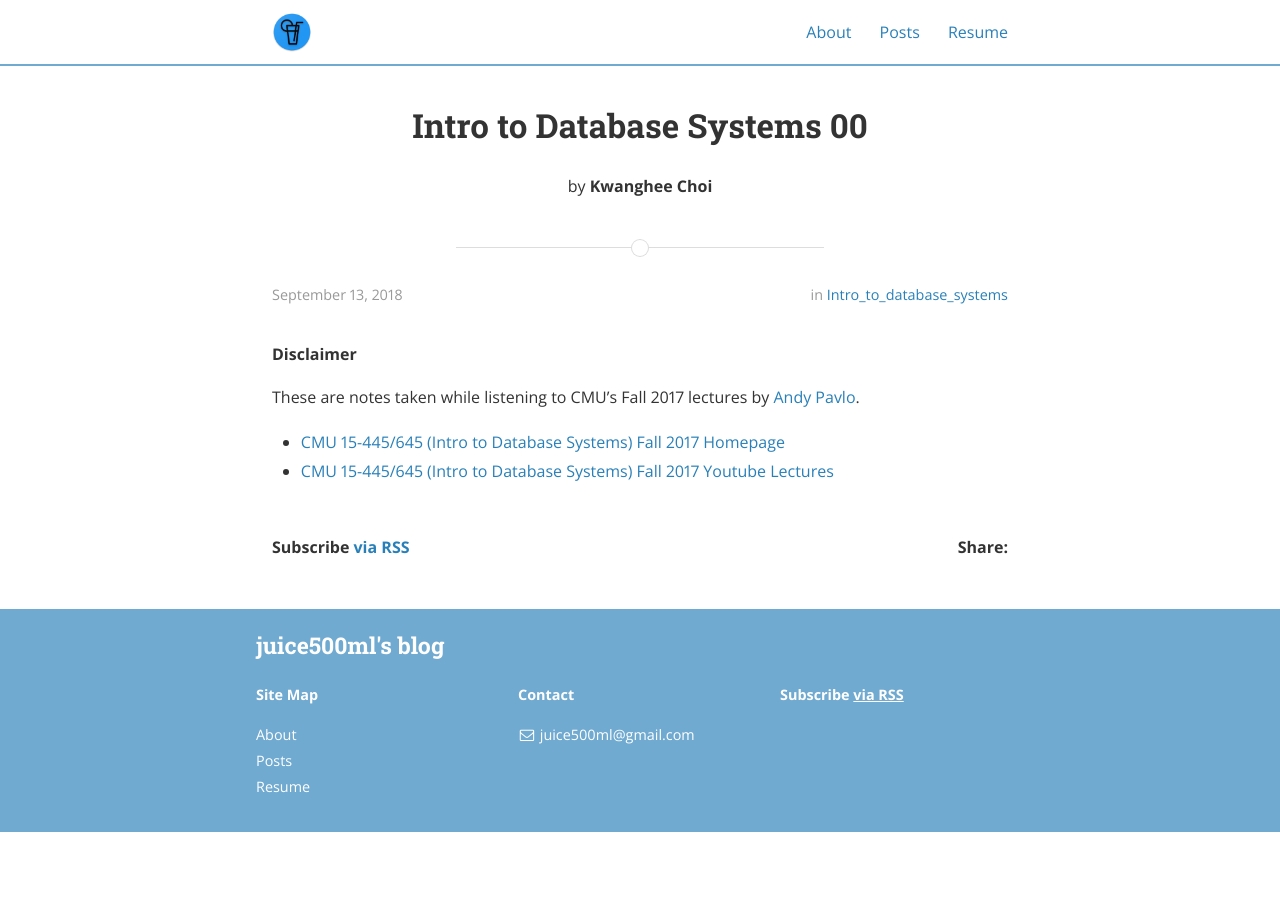
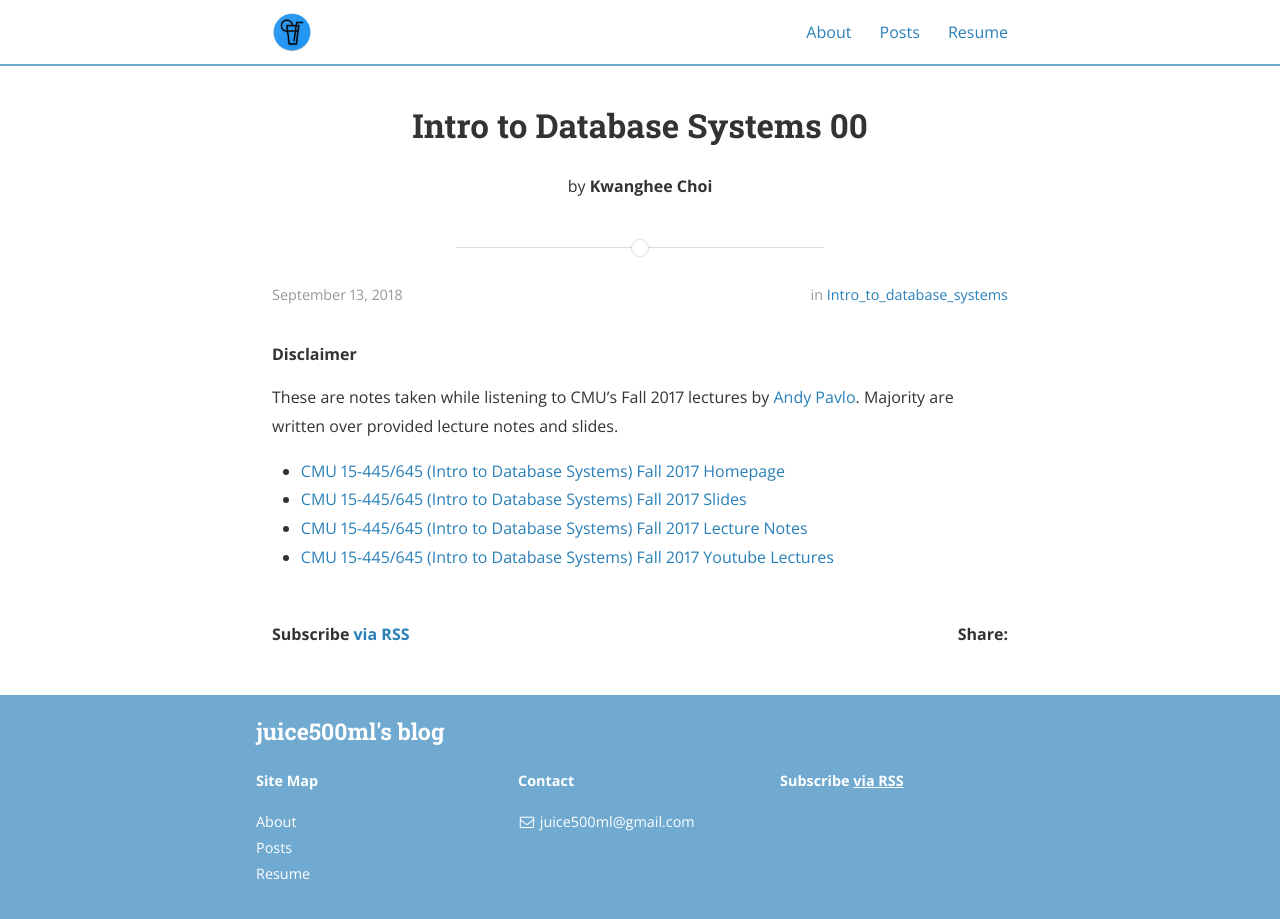
Before and after one commit to juice500ml/juice500ml.github.io, a Jekyll site: the page built from _posts/2018-09-13-cmu-intro-to-db-00.markdown, in a window 1280 px wide. Built offline with Jekyll 4.4.1, drawn with Linux system fonts in a browser that asks for light colours; nearby versions of some CDN libraries.

Commit message:
post update

```diff
--- a/_posts/2018-09-13-cmu-intro-to-db-00.markdown
+++ b/_posts/2018-09-13-cmu-intro-to-db-00.markdown
@@ -8,6 +8,8 @@ categories: intro_to_database_systems
 
 **Disclaimer**
 
-These are notes taken while listening to CMU's Fall 2017 lectures by [Andy Pavlo](http://www.cs.cmu.edu/~pavlo/).
+These are notes taken while listening to CMU's Fall 2017 lectures by [Andy Pavlo](http://www.cs.cmu.edu/~pavlo/). Majority are written over provided lecture notes and slides.
 - [CMU 15-445/645 (Intro to Database Systems) Fall 2017 Homepage](https://15445.courses.cs.cmu.edu/fall2017/)
+- [CMU 15-445/645 (Intro to Database Systems) Fall 2017 Slides](https://15445.courses.cs.cmu.edu/fall2017/slides/)
+- [CMU 15-445/645 (Intro to Database Systems) Fall 2017 Lecture Notes](https://15445.courses.cs.cmu.edu/fall2017/notes/)
 - [CMU 15-445/645 (Intro to Database Systems) Fall 2017 Youtube Lectures](https://www.youtube.com/playlist?list=PLSE8ODhjZXjYutVzTeAds8xUt1rcmyT7x)
```
